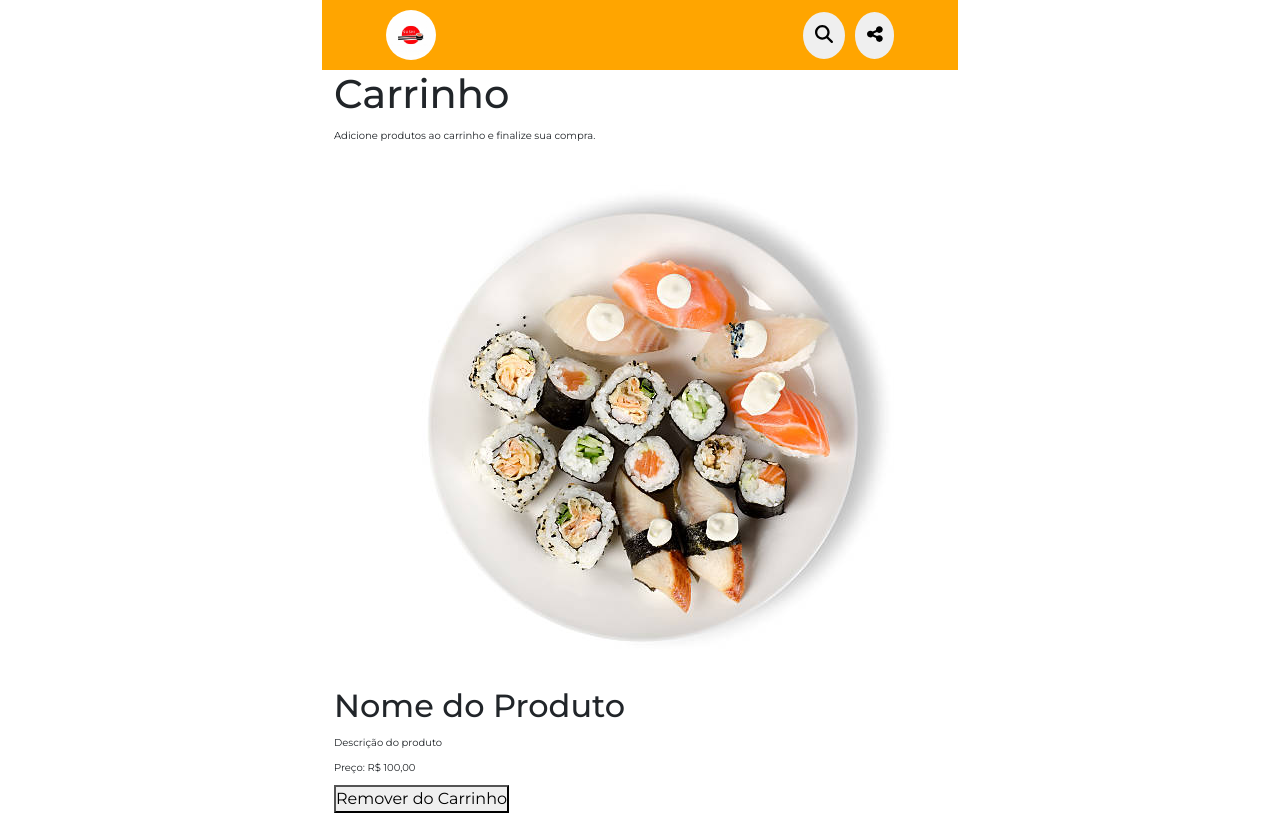
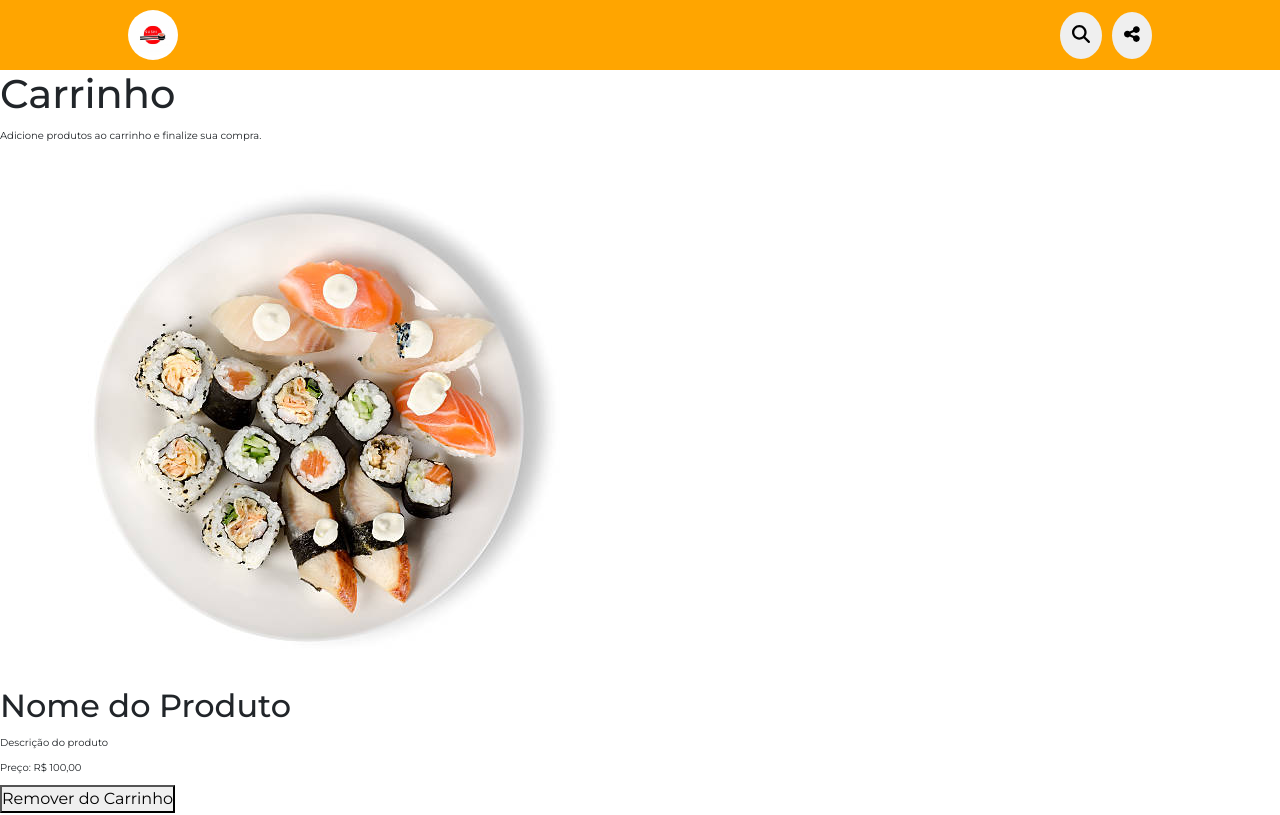
Before and after one commit to thiago0-08/cardapioProjeto, a React (Vite) app: page /carrinho in a window 1280 px wide. Shown: the top 815 px of the page. Built offline with nearby package versions, Linux system fonts and the light colour scheme.

Commit message:
.. css atualizado

```diff
--- a/src/Components/Carrinho/Carrinho.jsx
+++ b/src/Components/Carrinho/Carrinho.jsx
@@ -5,9 +5,9 @@ import { useNavigate } from 'react-router-dom'
 
 const Carrinho = () => {
     return (
-        <div>
+        <div className='carrinho-container'>
             <Navbar />
-            <div className='container'>
+            <div className='container-carrinho'>
                 <h1>Carrinho</h1>
                 <p>Adicione produtos ao carrinho e finalize sua compra.</p>
                 <div className='carrinho'>
--- a/src/Components/Carrinho/carrinho.css
+++ b/src/Components/Carrinho/carrinho.css
@@ -0,0 +1,8 @@
+.carrinho-container {
+    width: 100%;
+}
+
+.carrinho-produto{
+    width: 100%;
+
+}
```
